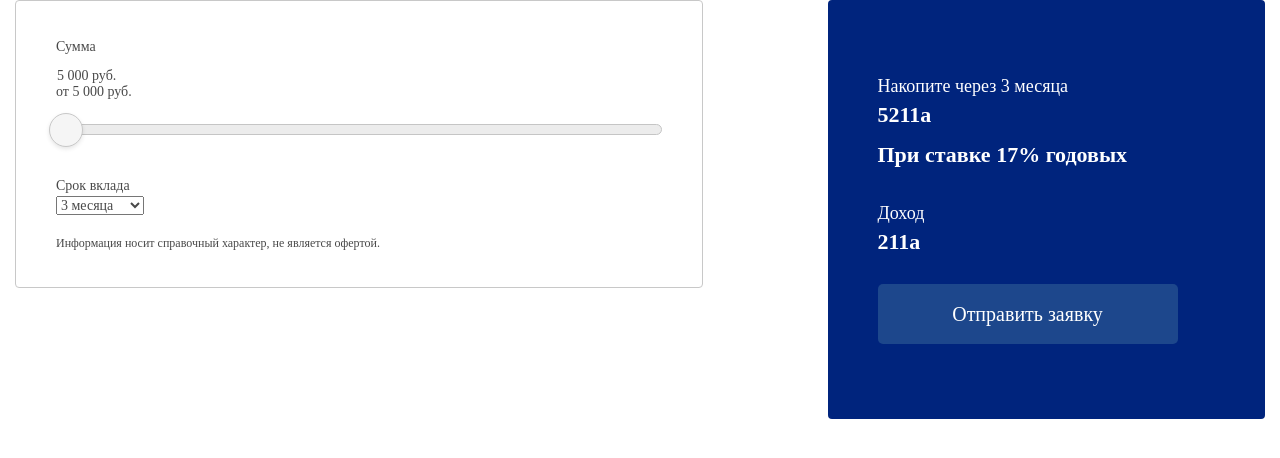
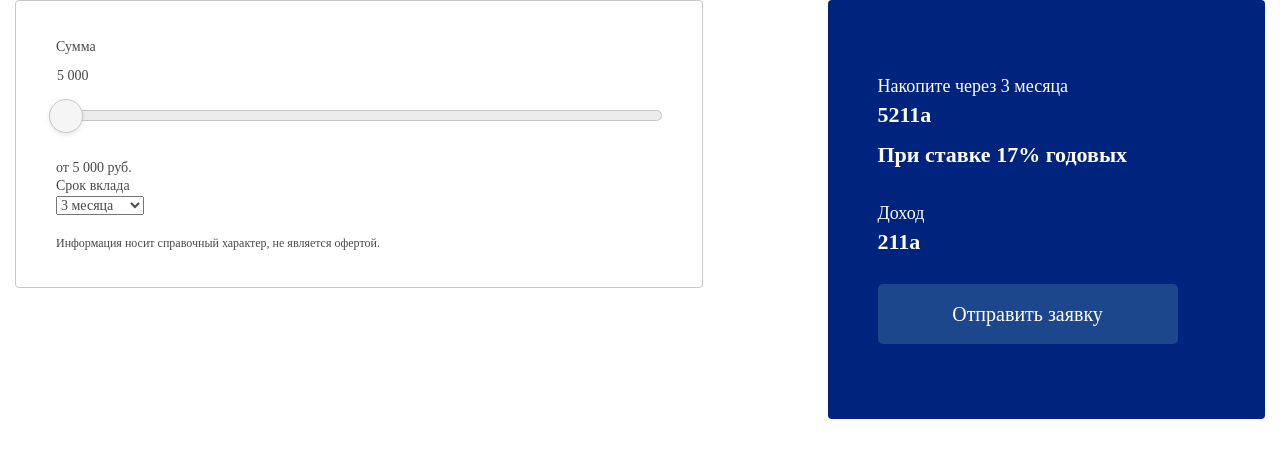
Before and after one commit to 1nan1eee/calcDeposit, a plain HTML site: page calculator/index.html in a window 1280 px wide. Drawn offline with nearby package versions, Linux system fonts and the light colour scheme; a web font is replaced by a local one.

Commit message:
опустила надпись "от 5000руб."

```diff
--- a/calculator/index.html
+++ b/calculator/index.html
@@ -19,8 +19,7 @@
               <span class="text">Сумма</span>
             </div>
             <div class="h2_deposit">
-              <input id="deposit_val" type="text" value="5 000 руб." />
-              <div class="err_deposit_val">от 5 000 руб.</div>
+              <input id="deposit_val" type="text" value="5 000" />
             </div>
             <div class="com_sistem"></div>
             <div class="runner">
@@ -58,6 +57,7 @@
             <div class="runner">
             <div id="firstPayment" class="range_decor ui-slider ui-corner-all ui-slider-horizontal ui-widget ui-widget-content" min="60000" max="1000000" min-value-data="100000" value="300000" step="500"><div class="ui-slider-range ui-corner-all ui-widget-header ui-slider-range-min" style="width: 0%;"></div><span tabindex="0" class="ui-slider-handle ui-corner-all ui-state-default" style="left: 0%;"></span></div>
             </div> -->
+            <div class="err_deposit_val">от 5 000 руб.</div>
             <div class="info_text qestion-line1">
               <span class="text">Срок вклада</span>
               <div class="popup-list deposit_period">
```
